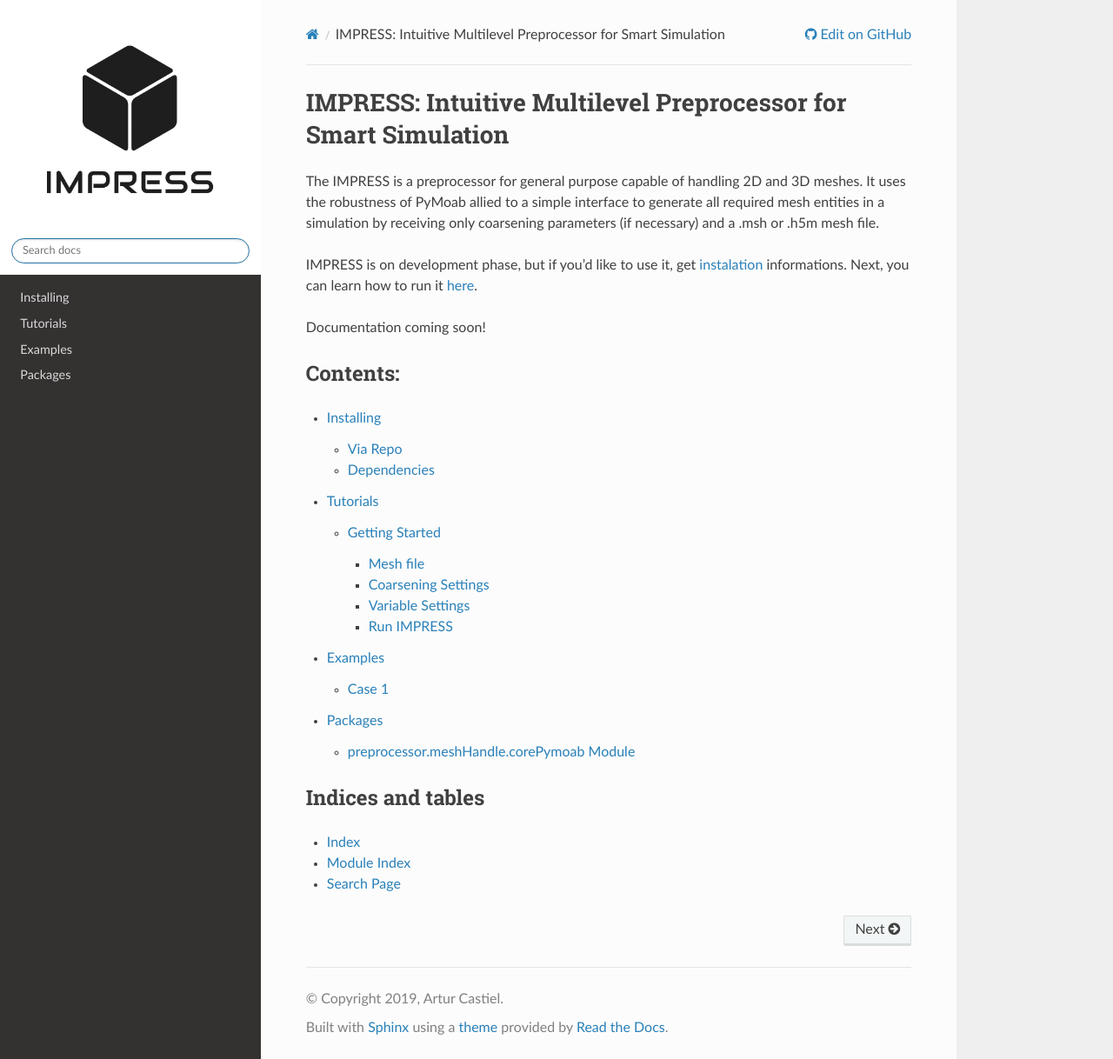
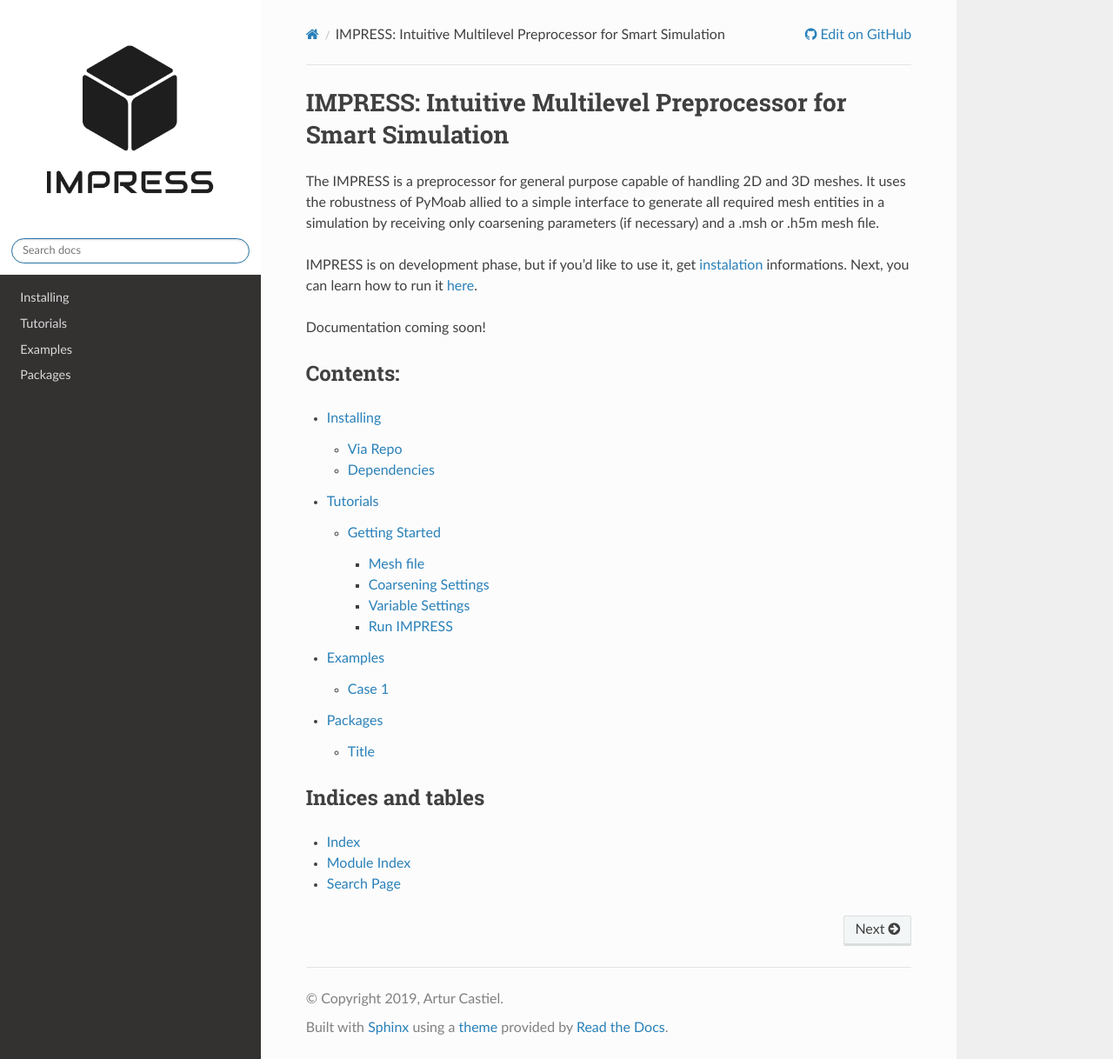
Before and after one commit to padmec-reservoir/impress, a Sphinx documentation site: the page built from docs/index.rst, in a window 1280 px wide and 1218 px high. Shown: the whole window at 87% size. Built offline with Sphinx 7.4.7 and the Read the Docs theme 2.0.0, drawn with Linux system fonts in a browser that asks for light colours.

```diff
--- a/docs/packages/meshHandle/corepymoab.rst
+++ b/docs/packages/meshHandle/corepymoab.rst
@@ -1,6 +1,5 @@
-preprocessor.meshHandle.corePymoab Module
-=========================================
+Title
+=====
 
 .. automodule:: preprocessor.meshHandle.corePymoab
     :members:
-    :show-inheritance:
--- a/docs/packages/meshHandle/finescalemesh.rst
+++ /dev/null
@@ -1,6 +0,0 @@
-preprocessor.meshHandle.finescaleMesh Module
-============================================
-
-.. automodule:: preprocessor.meshHandle.finescaleMesh
-    :members:
-    :show-inheritance:
--- a/docs/packages/meshHandle/meshcomponents.rst
+++ /dev/null
@@ -1,6 +0,0 @@
-preprocessor.meshHandle.meshComponents Module
-=============================================
-
-.. automodule:: preprocessor.meshHandle.meshComponents
-    :members:
-    :show-inheritance:
--- a/docs/packages/meshHandle/meshcomponentsMS.rst
+++ /dev/null
@@ -1,6 +0,0 @@
-preprocessor.meshHandle.meshComponentsMS Module
-===============================================
-
-.. automodule:: preprocessor.meshHandle.meshComponentsMS
-    :members:
-    :show-inheritance:
--- a/docs/packages/meshHandle/mscorepymoab.rst
+++ /dev/null
@@ -1,6 +0,0 @@
-preprocessor.meshHandle.mscorePymoab Module
-===========================================
-
-.. automodule:: preprocessor.meshHandle.mscorePymoab
-    :members:
-    :show-inheritance:
--- a/docs/packages/meshHandle/multiscalemesh.rst
+++ /dev/null
@@ -1,6 +0,0 @@
-preprocessor.meshHandle.multiscaleMesh Module
-=============================================
-
-.. automodule:: preprocessor.meshHandle.multiscaleMesh
-    :members:
-    :show-inheritance:
```
Also changed, not shown: 1 other file.
